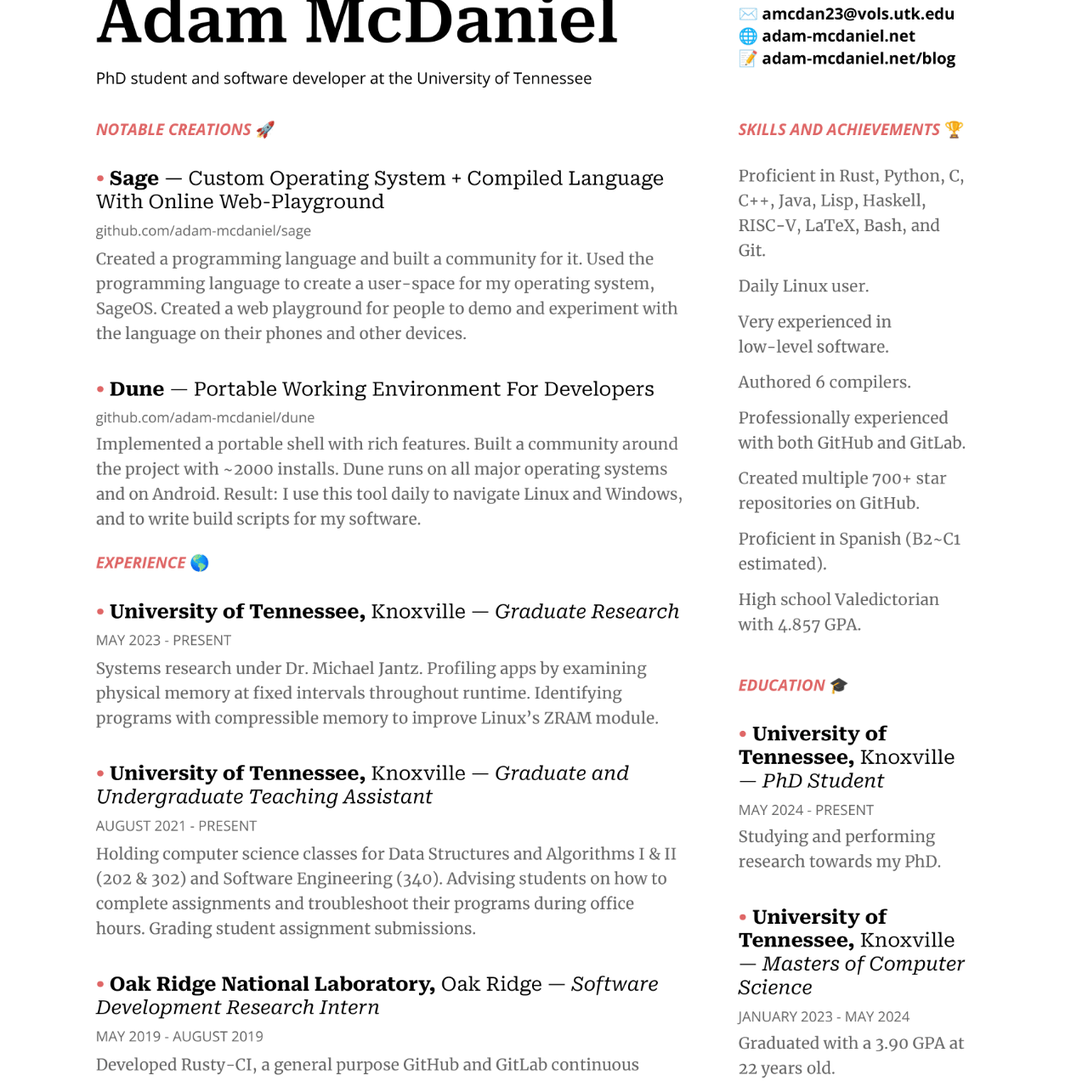
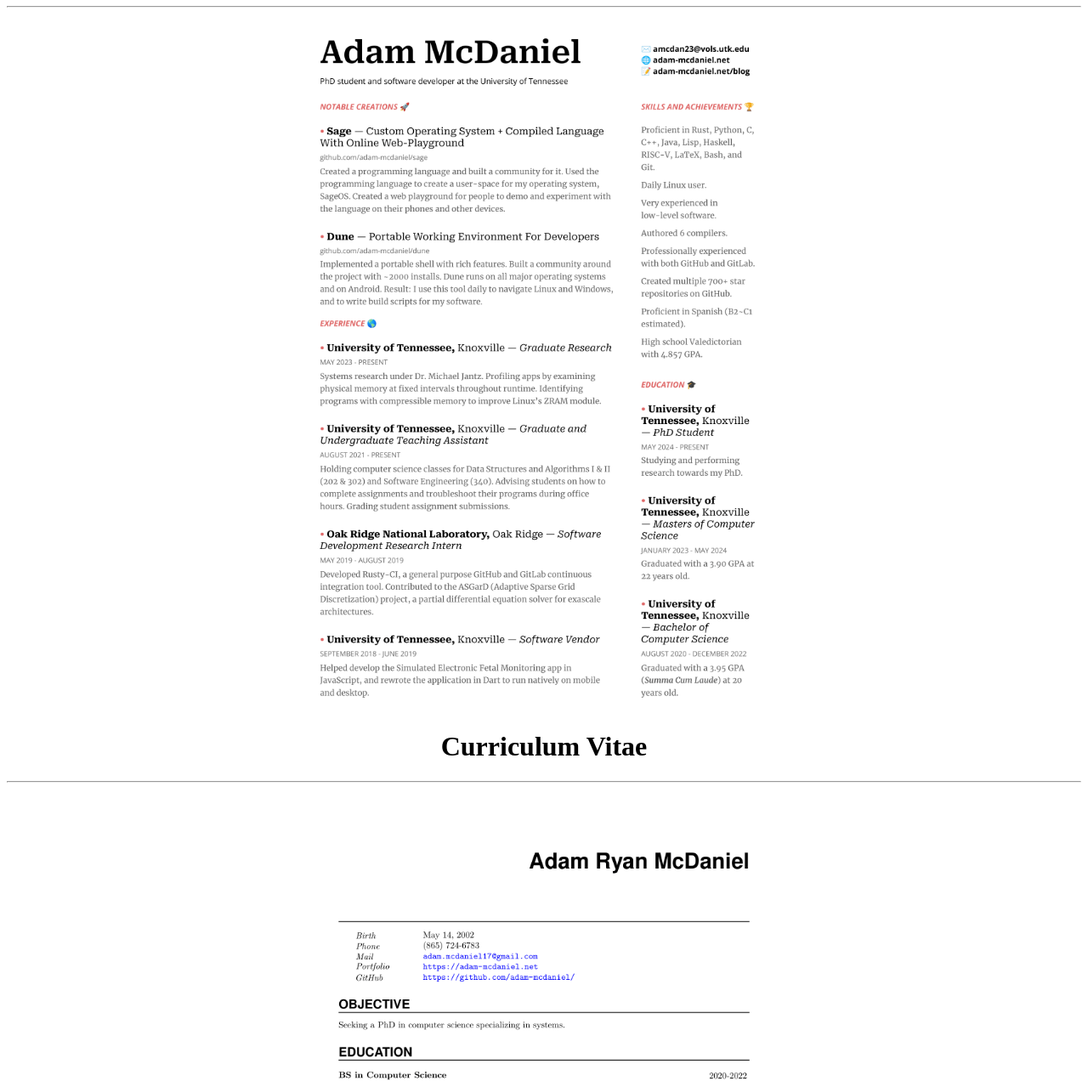
Before and after one commit to adam-mcdaniel/resume, a plain HTML site: page docs/index.html in a window 1280 px wide. Shown: the part 73-1345 px from the top of the page at 85% size. Drawn offline with Linux system fonts and the light colour scheme.

Commit message:
Added CV to site

```diff
--- a/docs/index.html
+++ b/docs/index.html
@@ -4,9 +4,15 @@
         <title>Resume</title>
     </head>
     <body>
-        <a href="https://adam-mcdaniel.net"><img src="resume/Resume.png" width="100%" alt="Resume"/></a>
-        <a href="https://adam-mcdaniel.net"><img src="cv/CV-1.png" width="100%" alt="CV"/></a>
-        <a href="https://adam-mcdaniel.net"><img src="cv/CV-2.png" width="100%" alt="CV"/></a>
-        <a href="https://adam-mcdaniel.net"><img src="cv/CV-3.png" width="100%" alt="CV"/></a>
+        <div align="center">
+            <h1>Resume</h1>
+            <hr/>
+            <a href="https://adam-mcdaniel.net"><img src="resume/Resume.png" width="50%" alt="Resume"/></a>
+            <h1>Curriculum Vitae</h1>
+            <hr/>
+            <a href="https://adam-mcdaniel.net"><img src="cv/CV-1.png" width="50%" alt="CV"/></a>
+            <a href="https://adam-mcdaniel.net"><img src="cv/CV-2.png" width="50%" alt="CV"/></a>
+            <a href="https://adam-mcdaniel.net"><img src="cv/CV-3.png" width="50%" alt="CV"/></a>
+        </div>
     </body>
 </html>
```
